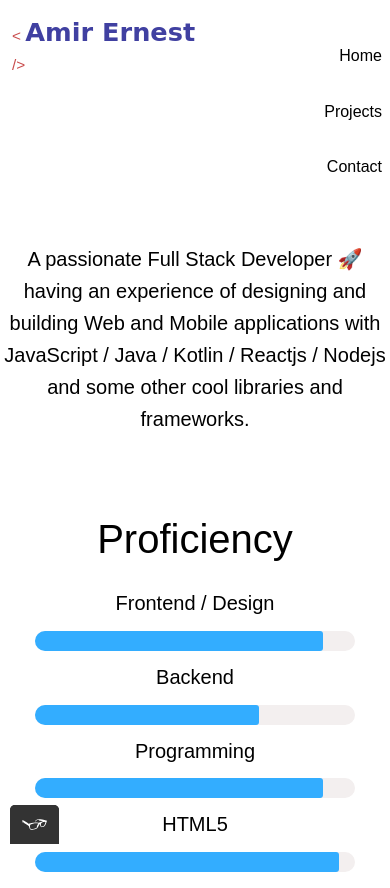
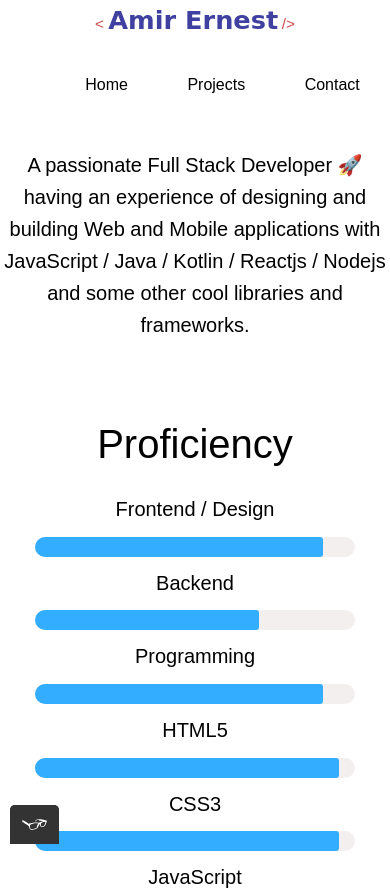
Before and after one commit to AmirErnest/portfolio-website, a plain HTML site: page about.html in a window 390 px wide. Shown: the top 888 px of the page. Drawn offline with nearby package versions, Linux system fonts and the light colour scheme; a web font is replaced by a local one.

Commit message:
adjusting header elements for media query

```diff
--- a/css/style.production.css
+++ b/css/style.production.css
@@ -299,8 +299,8 @@ To make sure the grid is displayed similarly on older browsers*/
     display: grid;
     /* grid-template-columns: 300px 300px 300px; fractions are better
     than pixels - they are responsive */
-    -ms-grid-columns: 1fr 20px 1fr;
-    grid-template-columns: 1fr 1fr;
+    -ms-grid-columns: 1fr;
+    grid-template-columns: 1fr;
     grid-gap: 20px;
     margin: 0;
     padding: 15px;
@@ -350,6 +350,7 @@ To make sure the grid is displayed similarly on older browsers*/
 .berlin-illustration{
   display: inline-block;
   width: 100%;
+  max-height: auto;
 }
 
 @-webkit-keyframes color-change {
@@ -482,9 +483,9 @@ To make sure the grid is displayed similarly on older browsers*/
 }
 
 form {
+  clear: both;
   max-width:400px;
   max-height:400px;
-  margin-bottom: 50px;
   margin-bottom: 100px;
 }
 
@@ -578,17 +579,39 @@ input[type=submit]:hover {
   .profile__portrait{
     margin: auto;
   }
+
   .nameLogo{
     font-size: 0.8em;
   }
+
   .berlin-illustration{
     width: 320px;
     height:360px;
   }
+
   form {
     width: 320px;
     height: 360px;
   }
+
+  .page-header{
+    -webkit-box-orient: vertical;
+    -webkit-box-direction: normal;
+        -ms-flex-direction: column;
+            flex-direction: column;
+    -webkit-box-align: center;
+        -ms-flex-align: center;
+            align-items: center;
+    margin:0;
+    padding:0;
+  }
+
+  .page-header__item {
+    -webkit-box-flex:0;
+        -ms-flex:none;
+            flex:none;
+  }
+
 }
 @media all and (min-width: 500px) and (max-width: 750px){
   .grid {
--- a/css/styles.css
+++ b/css/styles.css
@@ -488,17 +488,32 @@ input[type=submit]:hover {
   .profile__portrait{
     margin: auto;
   }
+
   .nameLogo{
     font-size: 0.8em;
   }
+
   .berlin-illustration{
     width: 320px;
     height:360px;
   }
+
   form {
     width: 320px;
     height: 360px;
   }
+
+  .page-header{
+    flex-direction: column;
+    align-items: center;
+    margin:0;
+    padding:0;
+  }
+
+  .page-header__item {
+    flex:none;
+  }
+
 }
 @media all and (min-width: 500px) and (max-width: 750px){
   .grid {
```
